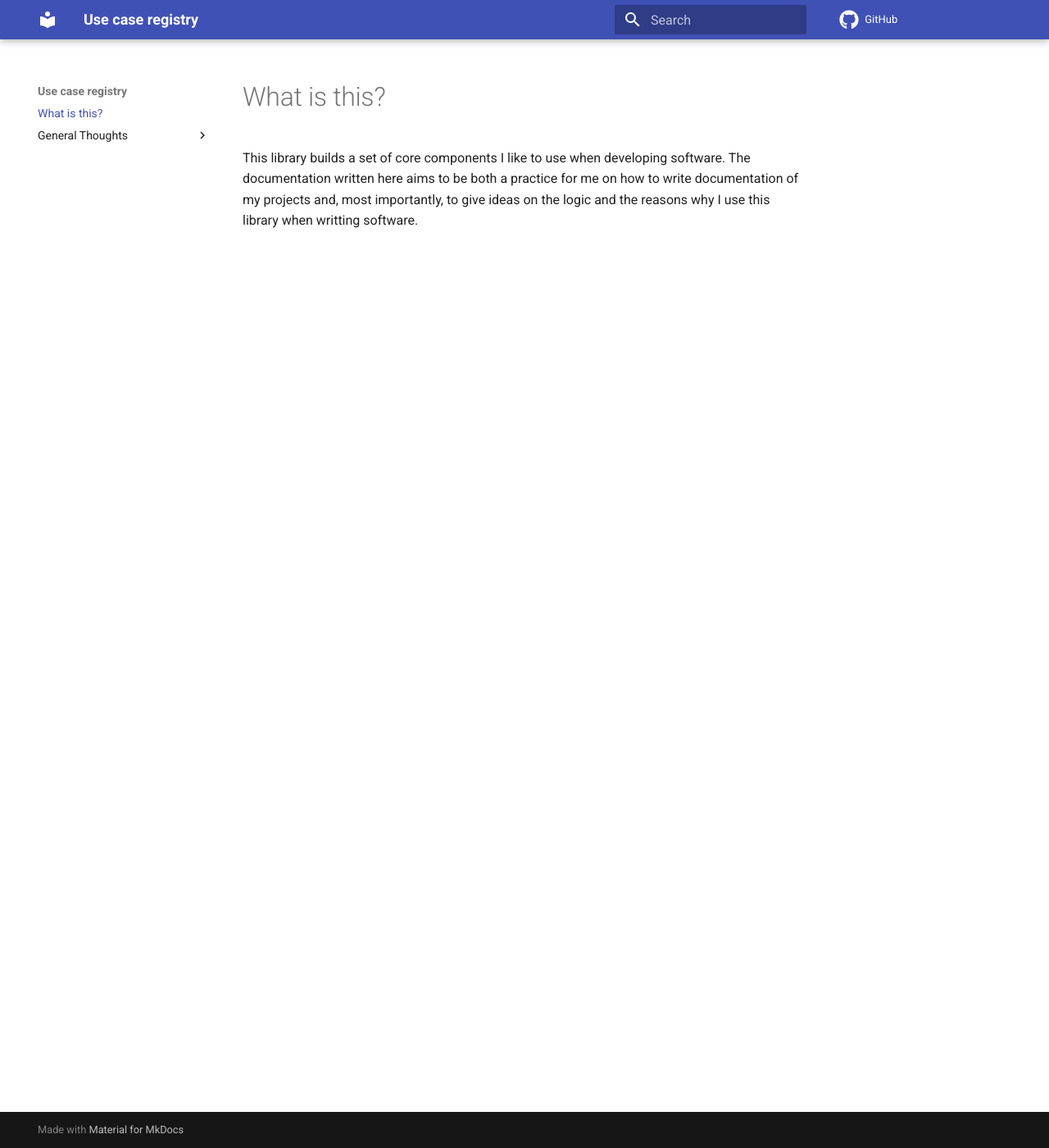
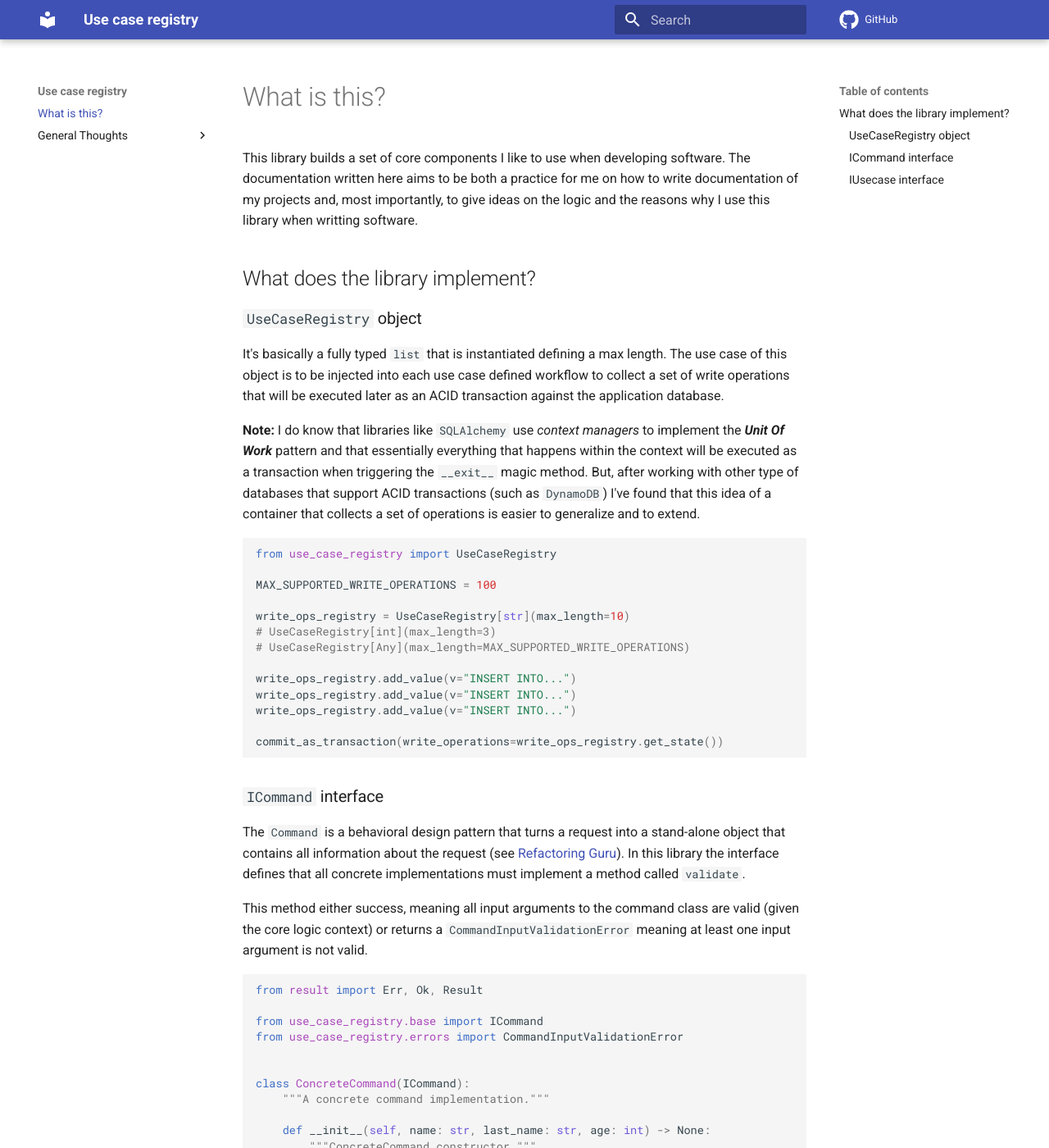
Before and after one commit to Tomperez98/use-case-registry, an MkDocs documentation site: the page built from docs/index.md, in a window 1280 px wide and 1400 px high. Shown: the whole window at 82% size. Built offline with MkDocs 1.6.1 and Material for MkDocs 9.7.7, drawn with Linux system fonts in a browser that asks for light colours; comment, search, counter and statistics services are not loaded; some of the changed text lies outside the part shown.

Commit message:
A little better documentation

````diff
--- a/docs/index.md
+++ b/docs/index.md
@@ -1,3 +1,122 @@
 # What is this?
 
 This library builds a set of core components I like to use when developing software. The documentation written here aims to be both a practice for me on how to write documentation of my projects and, most importantly, to give ideas on the logic and the reasons why I use this library when writting software.
+
+## What does the library implement?
+
+### `UseCaseRegistry` object
+
+It's basically a fully typed `list` that is instantiated defining a max length. The use case of this object is to be injected into each use case defined workflow to collect a set of write operations that will be executed later as an ACID transaction against the application database.
+
+**Note:** I do know that libraries like `SQLAlchemy` use *context managers* to implement the ***Unit Of Work*** pattern and that essentially everything that happens within the context will be executed as a transaction when triggering the `__exit__` magic method. But, after working with other type of databases that support ACID transactions (such as `DynamoDB`) I've found that this idea of a container that collects a set of operations is easier to generalize and to extend.
+
+```python
+
+from use_case_registry import UseCaseRegistry
+
+MAX_SUPPORTED_WRITE_OPERATIONS = 100
+
+write_ops_registry = UseCaseRegistry[str](max_length=10)
+# UseCaseRegistry[int](max_length=3)
+# UseCaseRegistry[Any](max_length=MAX_SUPPORTED_WRITE_OPERATIONS)
+
+write_ops_registry.add_value(v="INSERT INTO...")
+write_ops_registry.add_value(v="INSERT INTO...")
+write_ops_registry.add_value(v="INSERT INTO...")
+
+commit_as_transaction(write_operations=write_ops_registry.get_state())
+
+```
+
+### `ICommand` interface
+
+The `Command` is a behavioral design pattern that turns a request into a stand-alone object that contains all information about the request (see [Refactoring Guru](https://refactoring.guru/design-patterns/command)). In this library the interface defines that all concrete implementations must implement a method called `validate`.
+
+This method either success, meaning all input arguments to the command class are valid (given the core logic context) or returns a `CommandInputValidationError` meaning at least one input argument is not valid.
+
+```python
+from result import Err, Ok, Result
+
+from use_case_registry.base import ICommand
+from use_case_registry.errors import CommandInputValidationError
+
+
+class ConcreteCommand(ICommand):
+    """A concrete command implementation."""
+
+    def __init__(self, name: str, last_name: str, age: int) -> None:
+        """ConcreteCommand constructor."""
+        self.name = name
+        self.last_name = last_name
+        self.age = age
+
+    def validate(self) -> Result[None, CommandInputValidationError]:
+        """Validate command inputs are valid."""
+        conditions = self.name.isascii() and self.last_name.isascii() and self.age > 0
+        if not conditions:
+            return Err(CommandInputValidationError())
+
+        return Ok()
+
+```
+
+### `IUsecase` interface
+
+Each use case is implemented as a workflow composed by a logic sequence of steps that are required to successfully complete the request (see [One Use Case, One Workflow](general-thoughts/one-use-case-one-workflow/index.md)).
+
+The interface enforces to instantiate the concrete use case requiring a `write_ops_registry` in the constructor and the implementation of an `execute` method. Everything else is optional. I like to also required a concrete implementation of the `ICommand` interface. So you ensure all input arguments that all triggering your use case are valid in the context of your business logic.
+
+
+```python
+from result import Err, Ok, Result
+
+from use_case_registry import UseCaseRegistry
+from use_case_registry.base import ICommand, IUsecase
+from use_case_registry.errors import CommandInputValidationError
+
+MAX_SUPPORTED_WRITE_OPERATIONS = 100
+
+write_ops_registry = UseCaseRegistry[str](max_length=10)
+
+
+class GreetingCommand(ICommand):
+    def __init__(self, name: str) -> None:
+        self.name = name
+
+    def validate(self) -> Result[None, CommandInputValidationError]:
+        if not self.name.isascii():
+            return Err(CommandInputValidationError())
+
+        return Ok()
+
+
+class ConcreteUseCase(IUsecase):
+    def __init__(
+        self, command: GreetingCommand, write_ops_registry: UseCaseRegistry[str]
+    ) -> None:
+        self.command = command
+        self.database = IDatabase()
+        super().__init__(write_ops_registry)
+
+    def _compose_greeting(self) -> str:
+        return f"Hi {self.command.name}"
+
+    def execute(self) -> Result[str, Exception]:
+        composed_greeting = self._compose_greeting()
+
+        # This is deterministic. We are adding a string to the `UseCaseRegistry`
+        self.database.increase_number_of_greeting_done(
+            write_ops_registry=self.write_ops_registry
+        )
+
+        # This is not deterministic so an error handling has to be implemented.
+        success_or_err = self.database.commit_transacation(
+            write_ops_registry=self.write_ops_registry
+        )
+        err = success_or_err.err()
+        if err is not None:
+            # handle error
+            return Err(RuntimeError())
+
+        return Ok(composed_greeting)
+```
--- a/use_case_registry/__about__.py
+++ b/use_case_registry/__about__.py
@@ -1,2 +1,2 @@
 """Project metadata."""
-__version__ = "1.0.3"
+__version__ = "1.0.4"
````
Also changed, not shown: 11 other files.
